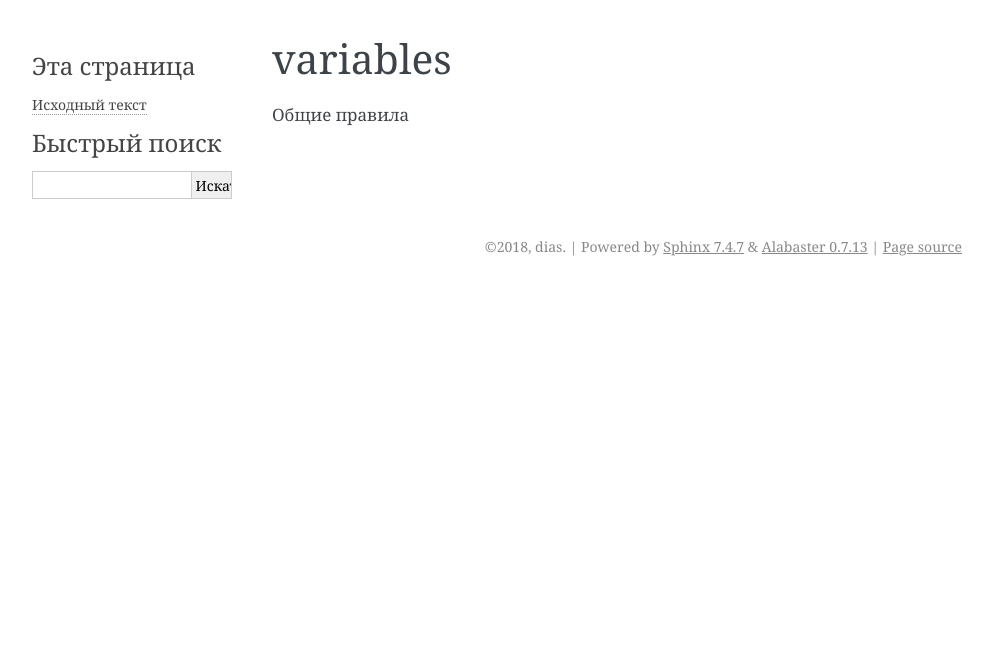
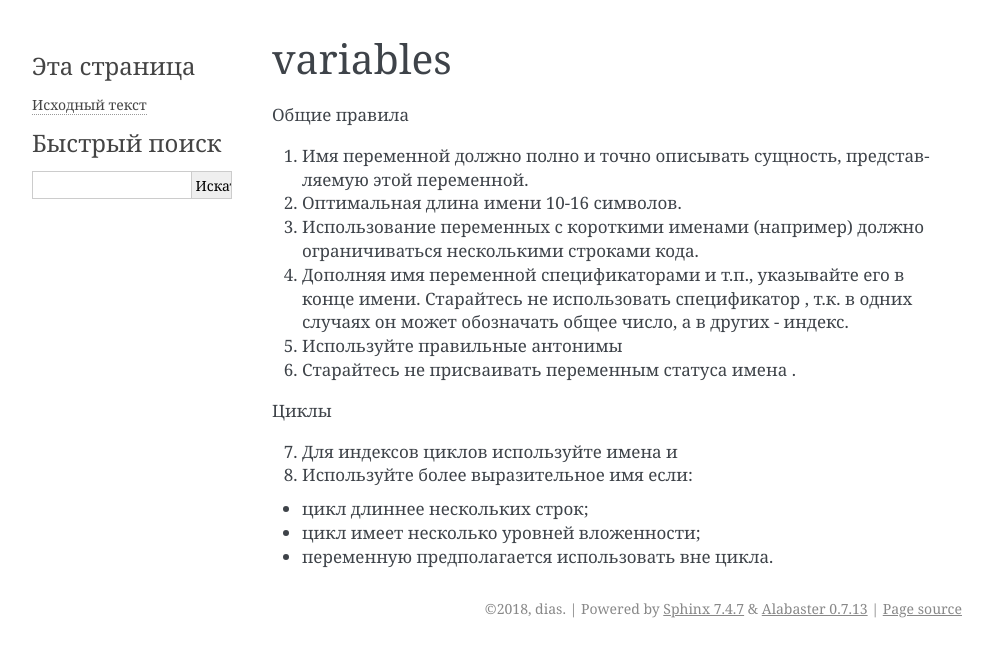
Before and after one commit to neurohotep/styleguide, a Sphinx documentation site: the page built from docs/variables.rst, in a window 1280 px wide. Shown: the top 657 px of the page, without its empty margins (148-1141 px from the left). Built offline with Sphinx 7.4.7, drawn with Linux system fonts in a browser that asks for light colours.

Commit message:
Update variables.rst

```diff
--- a/docs/variables.rst
+++ b/docs/variables.rst
@@ -3,3 +3,25 @@ variables
 #########
 
 Общие правила
+
+1. Имя переменной должно полно и точно описывать сущность, представляемую этой переменной.
+
+2. Оптимальная длина имени 10-16 символов.
+
+3. Использование переменных с короткими именами (например) должно ограничиваться несколькими строками кода.
+
+4. Дополняя имя переменной спецификаторами и т.п., указывайте его в конце имени. Старайтесь не использовать спецификатор , т.к. в одних случаях он может обозначать общее число, а в других - индекс.
+
+5. Используйте правильные антонимы
+
+6. Старайтесь не присваивать переменным статуса имена .
+
+Циклы
+
+7. Для индексов циклов используйте имена и
+
+8. Используйте более выразительное имя если:
+
+- цикл длиннее нескольких строк;
+- цикл имеет несколько уровней вложенности;
+- переменную предполагается использовать вне цикла.
```
